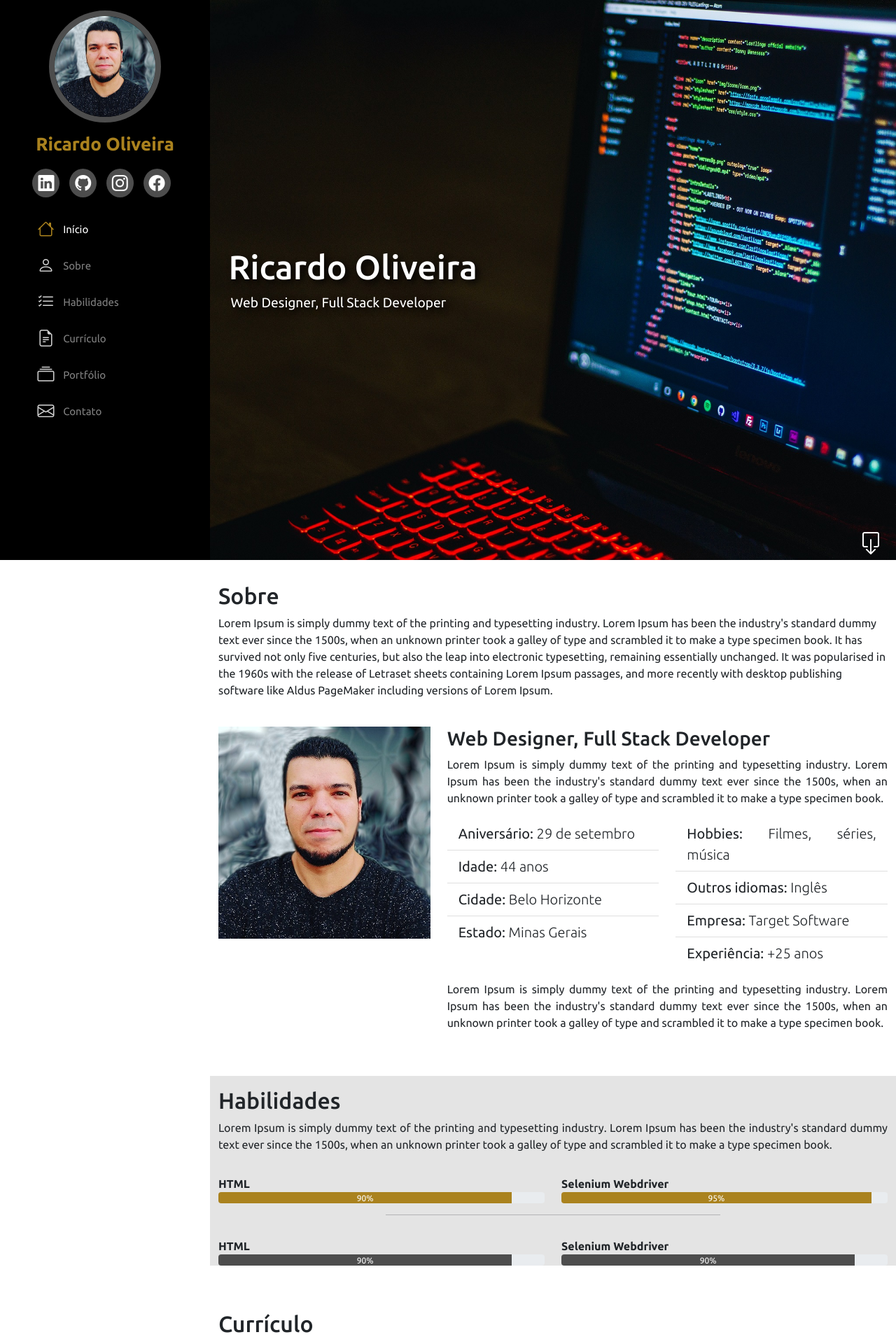
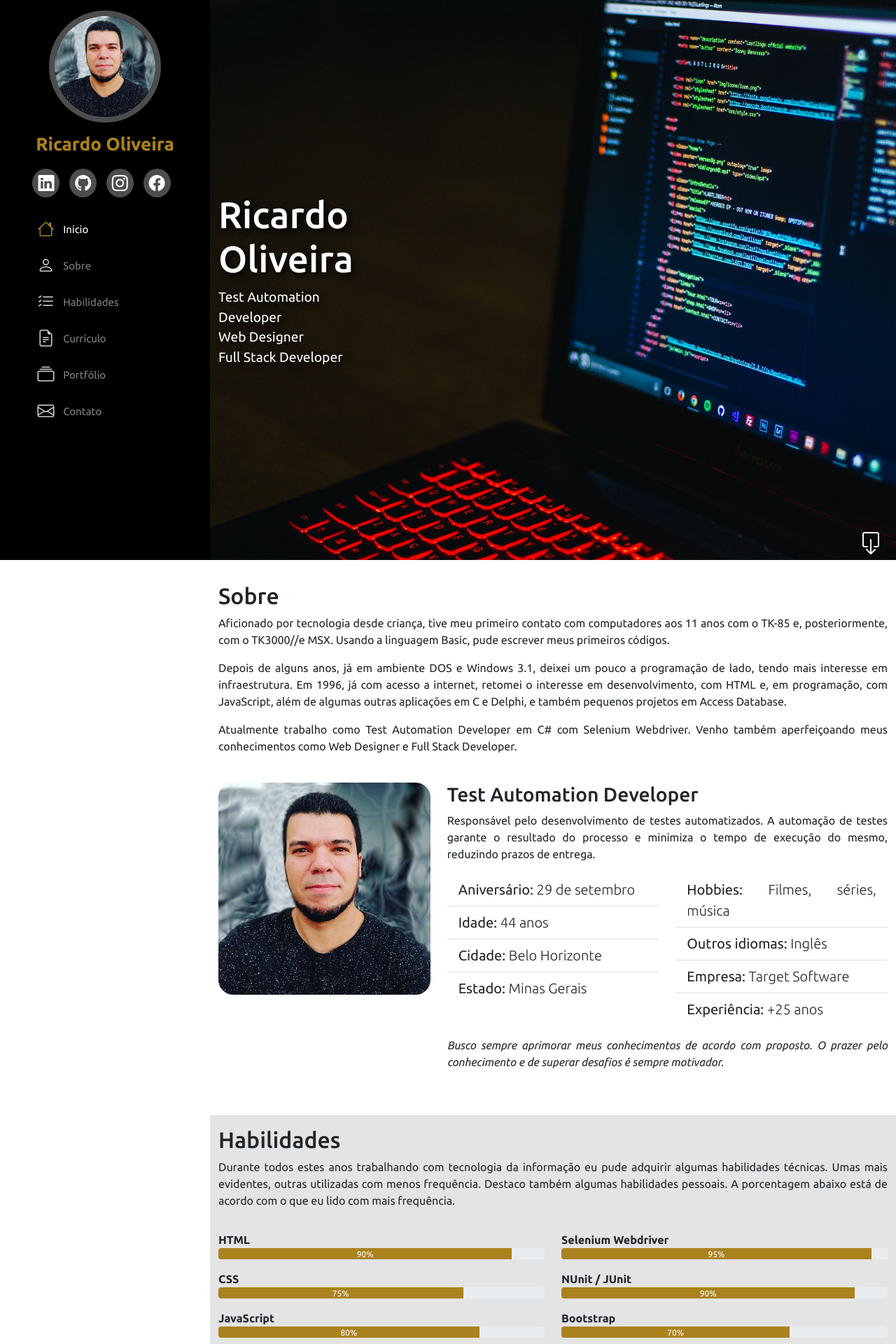
Before and after one commit to nascidoem77/Projeto-Portfolio, a Flask app: page / in a window 1280 px wide. Shown: the top 1920 px of the page at 70% size. Run offline with Flask 2, Linux system fonts and the light colour scheme; some libraries are stand-ins or nearby versions.

Commit message:
update conteúdo

```diff
--- a/static/style.css
+++ b/static/style.css
@@ -103,11 +103,11 @@ section#inicio {
 }
 
 section#inicio h2 {
-  font-size: 3rem;
+  font-size: 3.3rem;
 }
 
 section#inicio span#subtitle {
-  margin-right: 2.6rem;
+  margin-right: 9.2rem;
   font-size: 1.2rem;
 }
 
@@ -176,6 +176,10 @@ i.menu-mobile {
 
 .section-bg {
   background-color: rgb(228, 228, 228);
+}
+
+.img-fluid{
+    border-radius: 7%;
 }
 
 .progress-bar-xp {
--- a/templates/index.html
+++ b/templates/index.html
@@ -85,7 +85,8 @@
         >
           <h2 class="text-white text-shadow">Ricardo Oliveira</h2>
           <span id="subtitle" class="text-white text-shadow"
-            >Web Designer, Full Stack Developer</span
+            >Test Automation Developer<br />Web Designer<br />Full Stack
+            Developer</span
           >
         </div>
         <div class="col-md-7 d-flex justify-content-end align-items-end">
@@ -102,18 +103,27 @@
         <div class="row">
           <div class="col-md-12">
             <h2 class="pt-3">Sobre</h2>
-            <p data-anime="down">
-              Lorem Ipsum is simply dummy text of the printing and typesetting
-              industry. Lorem Ipsum has been the industry's standard dummy text
-              ever since the 1500s, when an unknown printer took a galley of
-              type and scrambled it to make a type specimen book. It has
-              survived not only five centuries, but also the leap into
-              electronic typesetting, remaining essentially unchanged. It was
-              popularised in the 1960s with the release of Letraset sheets
-              containing Lorem Ipsum passages, and more recently with desktop
-              publishing software like Aldus PageMaker including versions of
-              Lorem Ipsum.
-            </p>
+            <div align="justify" data-anime="down">
+              <p>
+                Aficionado por tecnologia desde criança, tive meu primeiro
+                contato com computadores aos 11 anos com o TK-85 e,
+                posteriormente, com o TK3000//e MSX. Usando a linguagem Basic,
+                pude escrever meus primeiros códigos.
+              </p>
+              <p>
+                Depois de alguns anos, já em ambiente DOS e Windows 3.1, deixei
+                um pouco a programação de lado, tendo mais interesse em
+                infraestrutura. Em 1996, já com acesso a internet, retomei o
+                interesse em desenvolvimento, com HTML e, em programação, com
+                JavaScript, além de algumas outras aplicações em C e Delphi, e
+                também pequenos projetos em Access Database.
+              </p>
+              <p>
+                Atualmente trabalho como Test Automation Developer em C# com
+                Selenium Webdriver. Venho também aperfeiçoando meus
+                conhecimentos como Web Designer e Full Stack Developer.
+              </p>
+            </div>
           </div>
         </div>
         <div class="row mt-4">
@@ -126,12 +136,11 @@
           </div>
 
           <div align="justify" class="col-md-8" data-anime="up">
-            <h3>Web Designer, Full Stack Developer</h3>
+            <h3>Test Automation Developer</h3>
             <p>
-              Lorem Ipsum is simply dummy text of the printing and typesetting
-              industry. Lorem Ipsum has been the industry's standard dummy text
-              ever since the 1500s, when an unknown printer took a galley of
-              type and scrambled it to make a type specimen book.
+              Responsável pelo desenvolvimento de testes automatizados. A
+              automação de testes garante o resultado do processo e minimiza o
+              tempo de execução do mesmo, reduzindo prazos de entrega.
             </p>
 
             <div class="row mt-3 mb-3">
@@ -171,10 +180,9 @@
             </div>
             <div align="justify">
               <p>
-                Lorem Ipsum is simply dummy text of the printing and typesetting
-                industry. Lorem Ipsum has been the industry's standard dummy
-                text ever since the 1500s, when an unknown printer took a galley
-                of type and scrambled it to make a type specimen book.
+                <i>Busco sempre aprimorar meus conhecimentos de acordo com
+                proposto. O prazer pelo conhecimento e de superar desafios é
+                sempre motivador.</i>
               </p>
             </div>
           </div>
@@ -186,10 +194,11 @@
           <div align="justify" class="col-md-12">
             <h2 class="pt-3">Habilidades</h2>
             <p>
-              Lorem Ipsum is simply dummy text of the printing and typesetting
-              industry. Lorem Ipsum has been the industry's standard dummy text
-              ever since the 1500s, when an unknown printer took a galley of
-              type and scrambled it to make a type specimen book.
+              Durante todos estes anos trabalhando com tecnologia da informação
+              eu pude adquirir algumas habilidades técnicas. Umas mais
+              evidentes, outras utilizadas com menos frequência. Destaco também
+              algumas habilidades pessoais. A porcentagem abaixo está de acordo
+              com o que eu lido com mais frequência.
             </p>
 
             <div class="row">
@@ -205,6 +214,61 @@
                     90%
                   </div>
                 </div>
+                <p class="mt-3 mb-0"><b>CSS</b></p>
+                <div class="progress">
+                  <div
+                    class="progress-bar-xp"
+                    data-anime="left"
+                    role="progressbar"
+                    style="width: 75%"
+                  >
+                    75%
+                  </div>
+                </div>
+                <p class="mt-3 mb-0"><b>JavaScript</b></p>
+                <div class="progress">
+                  <div
+                    class="progress-bar-xp"
+                    data-anime="left"
+                    role="progressbar"
+                    style="width: 80%"
+                  >
+                    80%
+                  </div>
+                </div>
+                <p class="mt-3 mb-0"><b>C#</b></p>
+                <div class="progress">
+                  <div
+                    class="progress-bar-xp"
+                    data-anime="left"
+                    role="progressbar"
+                    style="width: 95%"
+                  >
+                    95%
+                  </div>
+                </div>
+                <p class="mt-3 mb-0"><b>Java</b></p>
+                <div class="progress">
+                  <div
+                    class="progress-bar-xp"
+                    data-anime="left"
+                    role="progressbar"
+                    style="width: 75%"
+                  >
+                    75%
+                  </div>
+                </div>
+                <p class="mt-3 mb-0"><b>Python</b></p>
+                <div class="progress">
+                  <div
+                    class="progress-bar-xp"
+                    data-anime="left"
+                    role="progressbar"
+                    style="width: 70%"
+                  >
+                    70%
+                  </div>
+                </div>
               </div>
               <div class="col-md-6">
                 <p class="mt-3 mb-0"><b>Selenium Webdriver</b></p>
@@ -218,6 +282,61 @@
                     95%
                   </div>
                 </div>
+                <p class="mt-3 mb-0"><b>NUnit / JUnit</b></p>
+                <div class="progress">
+                  <div
+                    class="progress-bar-xp"
+                    data-anime="left"
+                    role="progressbar"
+                    style="width: 90%"
+                  >
+                    90%
+                  </div>
+                </div>
+                <p class="mt-3 mb-0"><b>Bootstrap</b></p>
+                <div class="progress">
+                  <div
+                    class="progress-bar-xp"
+                    data-anime="left"
+                    role="progressbar"
+                    style="width: 70%"
+                  >
+                    70%
+                  </div>
+                </div>
+                <p class="mt-3 mb-0"><b>SQL</b></p>
+                <div class="progress">
+                  <div
+                    class="progress-bar-xp"
+                    data-anime="left"
+                    role="progressbar"
+                    style="width: 65%"
+                  >
+                    65%
+                  </div>
+                </div>
+                <p class="mt-3 mb-0"><b>Git / Github</b></p>
+                <div class="progress">
+                  <div
+                    class="progress-bar-xp"
+                    data-anime="left"
+                    role="progressbar"
+                    style="width: 80%"
+                  >
+                    80%
+                  </div>
+                </div>
+                <p class="mt-3 mb-0"><b>Deploy</b></p>
+                <div class="progress">
+                  <div
+                    class="progress-bar-xp"
+                    data-anime="left"
+                    role="progressbar"
+                    style="width: 75%"
+                  >
+                    75%
+                  </div>
+                </div>
               </div>
             </div>
 
@@ -225,7 +344,29 @@
 
             <div class="row">
               <div class="col-md-6">
-                <p class="mt-3 mb-0"><b>HTML</b></p>
+                <p class="mt-3 mb-0"><b>Trabalho em equipe</b></p>
+                <div class="progress">
+                  <div
+                    class="progress-bar-behav"
+                    data-anime="left"
+                    role="progressbar"
+                    style="width: 90%"
+                  >
+                    90%
+                  </div>
+                </div>
+                <p class="mt-3 mb-0"><b>Proatividade</b></p>
+                <div class="progress">
+                  <div
+                    class="progress-bar-behav"
+                    data-anime="left"
+                    role="progressbar"
+                    style="width: 95%"
+                  >
+                    95%
+                  </div>
+                </div>
+                <p class="mt-3 mb-0"><b>Orientação a detalhes</b></p>
                 <div class="progress">
                   <div
                     class="progress-bar-behav"
@@ -238,7 +379,7 @@
                 </div>
               </div>
               <div class="col-md-6">
-                <p class="mt-3 mb-0"><b>Selenium Webdriver</b></p>
+                <p class="mt-3 mb-0"><b>Comunicação</b></p>
                 <div class="progress">
                   <div
                     class="progress-bar-behav"
@@ -247,6 +388,28 @@
                     style="width: 90%"
                   >
                     90%
+                  </div>
+                </div>
+                <p class="mt-3 mb-0"><b>Empatia</b></p>
+                <div class="progress">
+                  <div
+                    class="progress-bar-behav"
+                    data-anime="left"
+                    role="progressbar"
+                    style="width: 85%"
+                  >
+                    85%
+                  </div>
+                </div>
+                <p class="mt-3 mb-0"><b>Comprometimento</b></p>
+                <div class="progress">
+                  <div
+                    class="progress-bar-behav"
+                    data-anime="left"
+                    role="progressbar"
+                    style="width: 95%"
+                  >
+                    95%
                   </div>
                 </div>
               </div>
```
